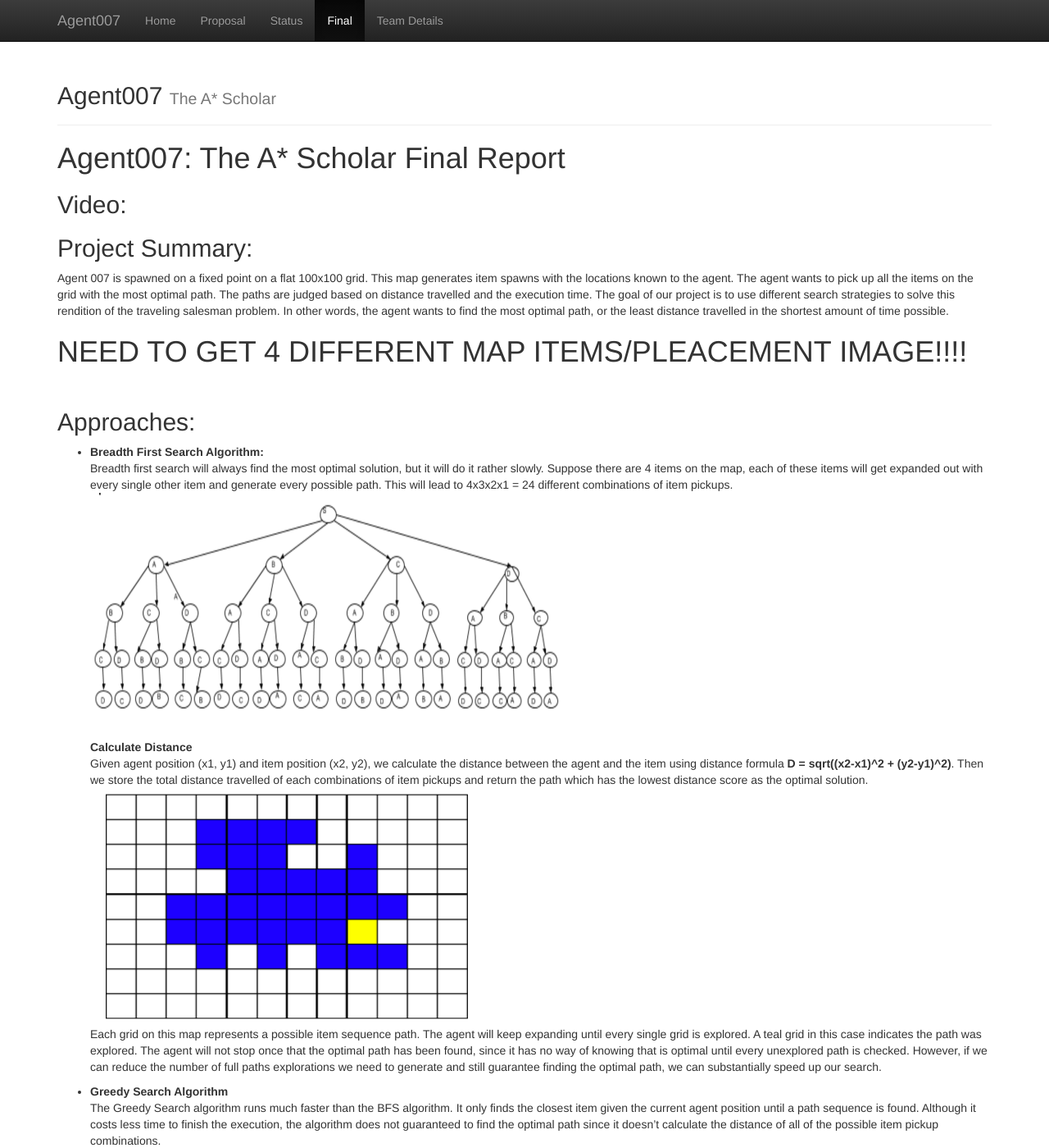
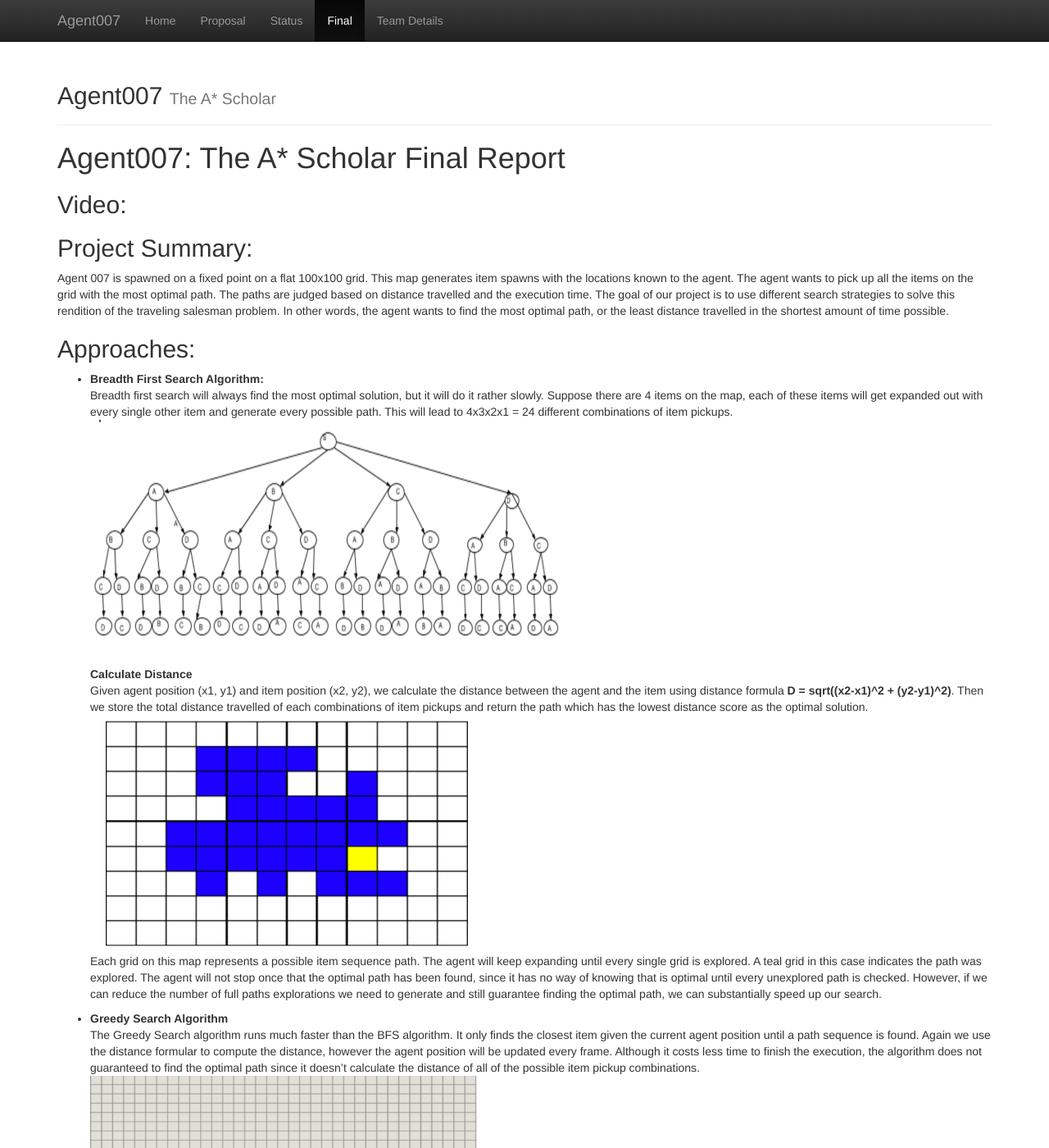
Before and after one commit to KumarHX/Agent007, a Jekyll site: the page built from docs/final.md, in a window 1280 px wide and 1400 px high. Shown: the whole window at 82% size. Built offline with Jekyll 4.4.1, drawn with Linux system fonts in a browser that asks for light colours.

Commit message:
Update final.md

```diff
--- a/docs/final.md
+++ b/docs/final.md
@@ -9,10 +9,6 @@ title:  Final
 
 ## Project Summary:
 Agent 007 is spawned on a fixed point on a flat 100x100 grid. This map generates item spawns with the locations known to the agent. The agent wants to pick up all the items on the grid with the most optimal path. The paths are judged based on distance travelled and the execution time. The goal of our project is to use different search strategies to solve this rendition of the traveling salesman problem. In other words, the agent wants to find the most optimal path, or the least distance travelled in the shortest amount of time possible.
-
-# NEED TO GET 4 DIFFERENT MAP ITEMS/PLEACEMENT IMAGE!!!!
-
-<br>
 
 ## Approaches:
 - **Breadth First Search Algorithm:**<br>
@@ -28,7 +24,7 @@ Given agent position (x1, y1) and item position (x2, y2), we calculate the dista
 Each grid on this map represents a possible item sequence path. The agent will keep expanding until every single grid is explored. A teal grid in this case indicates the path was explored. The agent will not stop once that the optimal path has been found, since it has no way of knowing that is optimal until every unexplored path is checked. However, if we can reduce the number of full paths explorations we need to generate and still guarantee finding the optimal path, we can substantially speed up our search.
 
 - **Greedy Search Algorithm**<br>
-The Greedy Search algorithm runs much faster than the BFS algorithm. It only finds the closest item given the current agent position until a path sequence is found. Although it costs less time to finish the execution, the algorithm does not guaranteed to find the optimal path since it doesn't calculate the distance of all of the possible item pickup combinations.
+The Greedy Search algorithm runs much faster than the BFS algorithm. It only finds the closest item given the current agent position until a path sequence is found. Again we use the distance formular to compute the distance, however the agent position will be updated every frame. Although it costs less time to finish the execution, the algorithm does not guaranteed to find the optimal path since it doesn't calculate the distance of all of the possible item pickup combinations.
 <br>
 <a href="url"><img src="gridTwo.png" align="center" height="290" width="480" ></a>
 <br>
```
